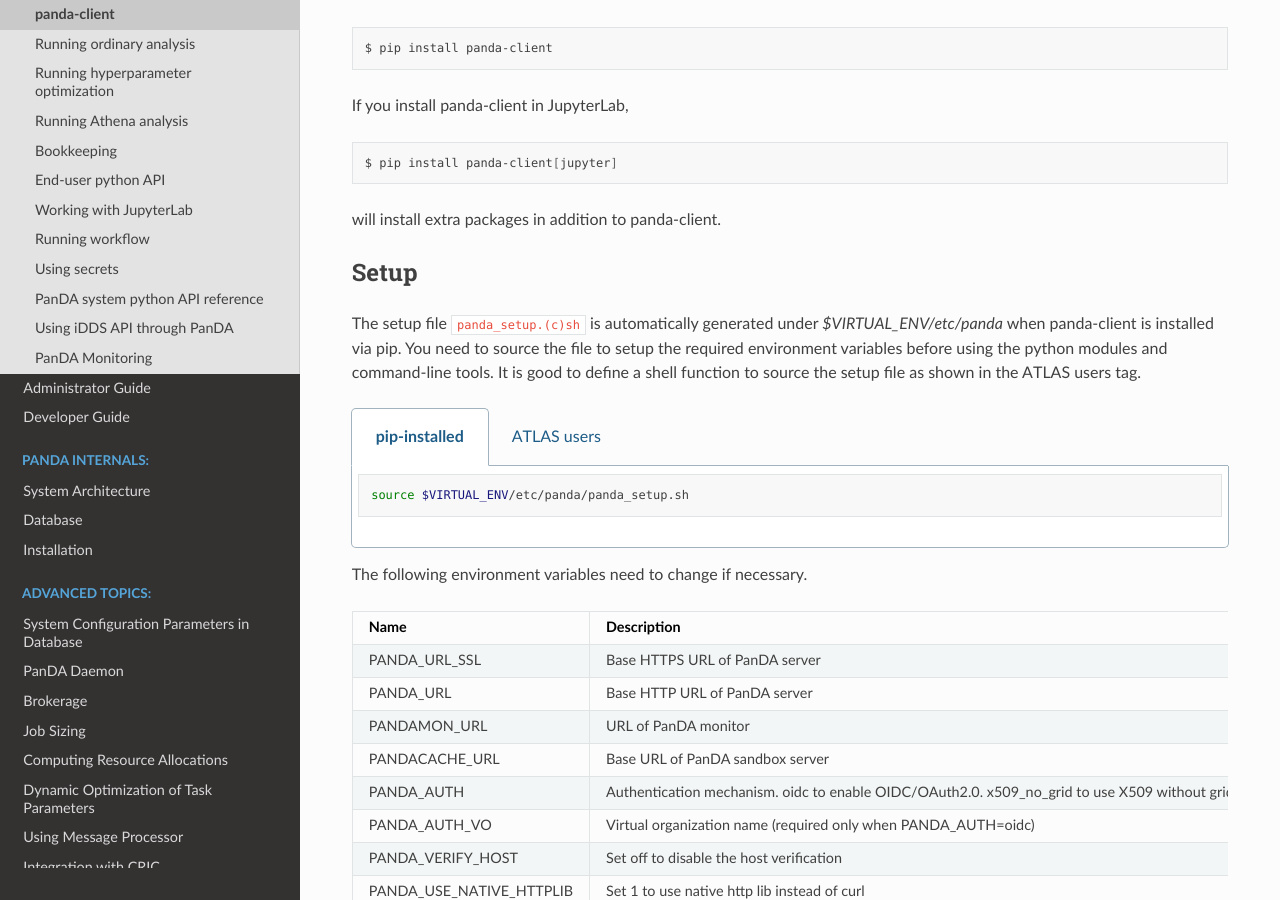
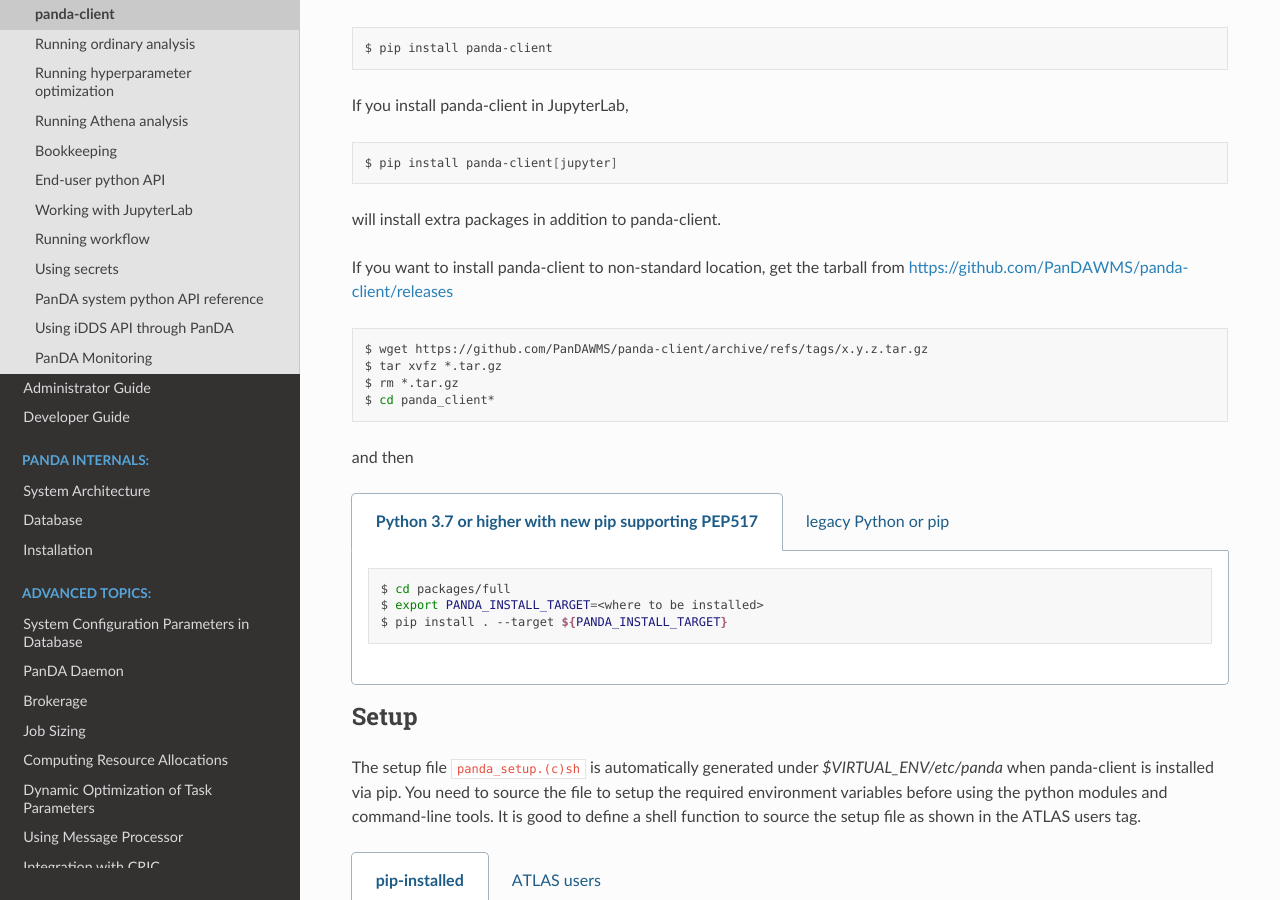
Before and after one commit to PanDAWMS/panda-docs, a Sphinx documentation site: the page built from docs/source/client/panda-client.rst, in a window 1280 px wide and 900 px high, scrolled down 381 px. Built offline with Sphinx 7.4.7 and the Read the Docs theme 2.0.0, drawn with Linux system fonts in a browser that asks for light colours; pages that are not in the unit, such as notebooks, are missing from menus.

Commit message:
packages

```diff
--- a/docs/source/client/panda-client.rst
+++ b/docs/source/client/panda-client.rst
@@ -24,6 +24,34 @@
     pip install panda-client[jupyter]
 
 will install extra packages in addition to panda-client.
+
+If you want to install panda-client to non-standard location, get the tarball from
+https://github.com/PanDAWMS/panda-client/releases
+
+.. prompt:: bash
+
+    wget https://github.com/PanDAWMS/panda-client/archive/refs/tags/x.y.z.tar.gz
+    tar xvfz *.tar.gz
+    rm *.tar.gz
+    cd panda_client*
+
+and then
+
+.. tabs::
+
+   .. tab:: Python 3.7 or higher with new pip supporting PEP517
+
+     .. prompt:: bash
+
+        cd packages/full
+        export PANDA_INSTALL_TARGET=<where to be installed>
+        pip install . --target ${PANDA_INSTALL_TARGET}
+
+   .. tab:: legacy Python or pip
+
+     .. prompt:: bash
+
+        python setup.py install --prefix=<where to be installed>
 
 
 Setup
--- a/docs/source/developer/developer.rst
+++ b/docs/source/developer/developer.rst
@@ -12,5 +12,6 @@
    document
    document_light
    repository
+   packages
 
 |br|
```
Also changed, not shown: docs/source/developer/packages.rst (added, +133 -0 lines).
